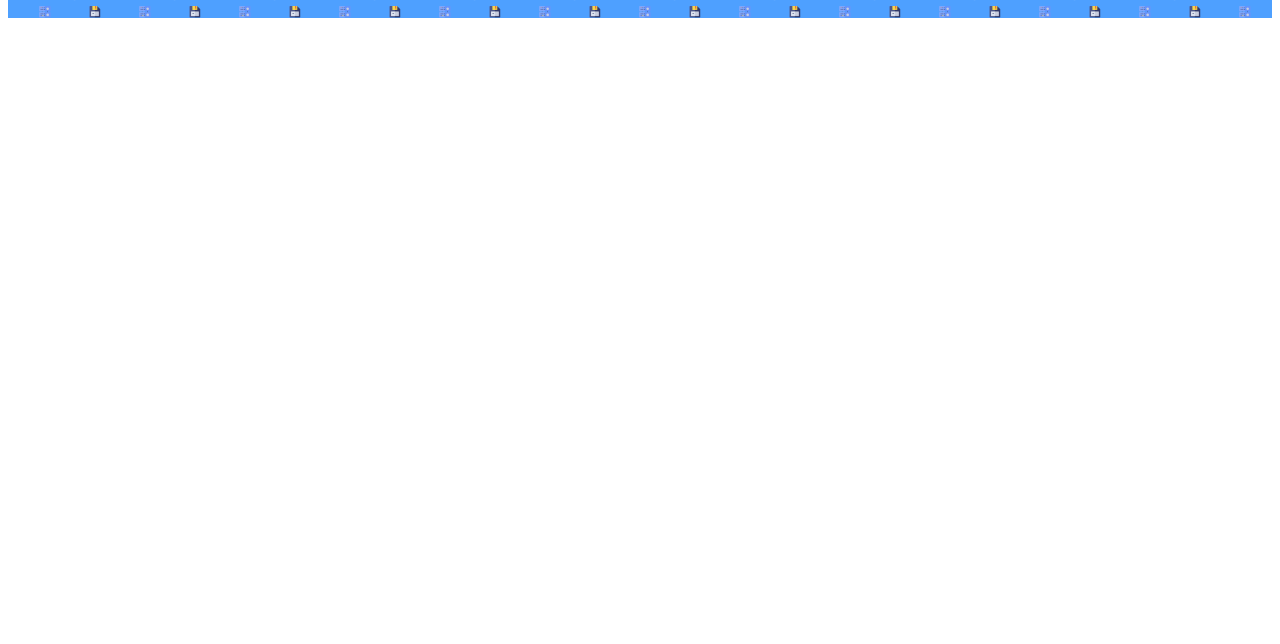
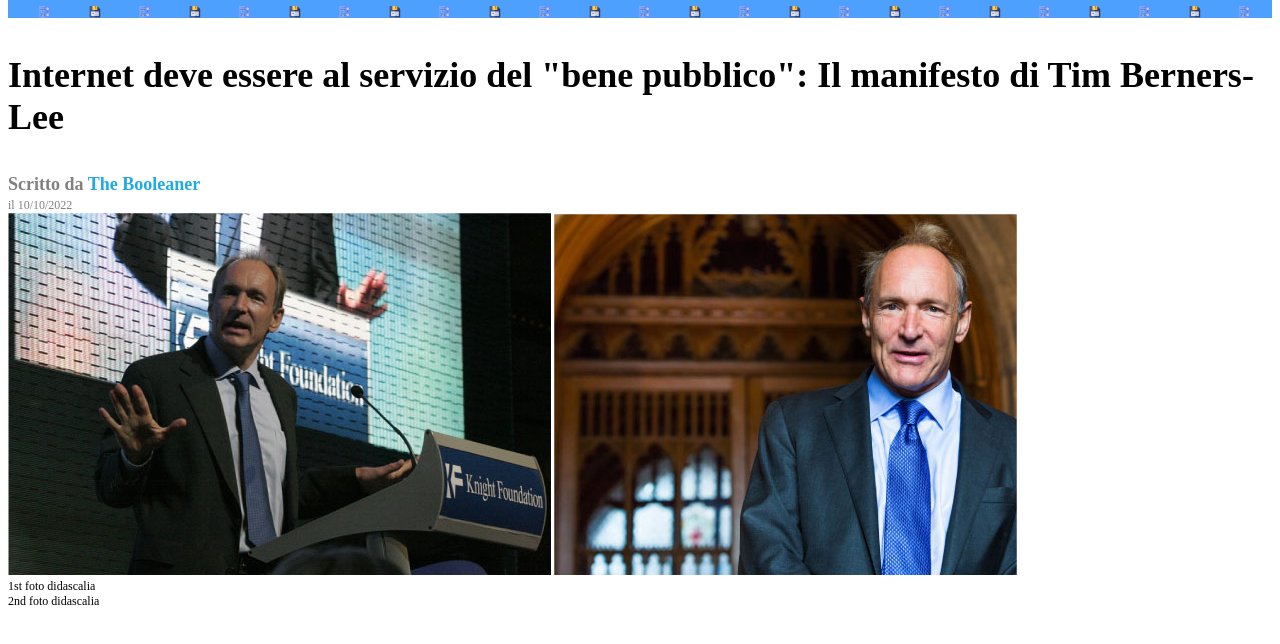
Before and after one commit to EmanueleDinaro/html-css-booleaner, a plain HTML site: page index.html in a window 1280 px wide. Shown: the part 90-734 px from the top of the page. Drawn offline with Linux system fonts and the light colour scheme.

Commit message:
feat: add first section "testata articolo"

```diff
--- a/css/style.css
+++ b/css/style.css
@@ -9,3 +9,31 @@ header{
     width: 150px;
     margin: 10px;
 }
+
+h1{
+    font-size: 36px;
+    font-weight: bolder;
+}
+
+.autore-articolo{
+    font-size: 18px;
+    font-weight: bolder;
+}
+
+.autore-articolo > #grey{
+    color: #808080;
+}
+
+.autore-articolo > #blue{
+    color: #20A9E5;
+    text-decoration: none;
+}
+
+#data-articolo{
+    color: #808080;
+    font-size: 12px;
+}
+
+.foto-tim{
+    font-size: 12px;
+}
--- a/index.html
+++ b/index.html
@@ -11,7 +11,23 @@
         <img id="logo-header" src="img/logo.svg" alt="logo booleaner">
     </header>
     <main>
+        <article>
+            <!-- testata articolo -->
+            <section>
+                <h1>Internet deve essere al servizio del "bene pubblico": Il manifesto di Tim Berners-Lee</h1>
+                <span class="autore-articolo">
+                    <span id="grey">Scritto da </span><a id="blue" href="https://www.google.com" target="_blank">The Booleaner</a></span><br>
+                <span id="data-articolo">il 10/10/2022</span><br>
 
+                <div class="foto-tim">
+                    <img src="img/tim-1.jpg" alt="foto di Tim Berners-Lee 1">
+                    <img src="img/tim-2.jpg" alt="foto di Tim Berners-Lee 2"><br>
+                    <span>1st foto didascalia</span><br>
+                    <span>2nd foto didascalia</span>
+                </div>
+            </section>
+            <!-- /testata articolo -->
+        </article>
     </main>
 </body>
 </html>
```
